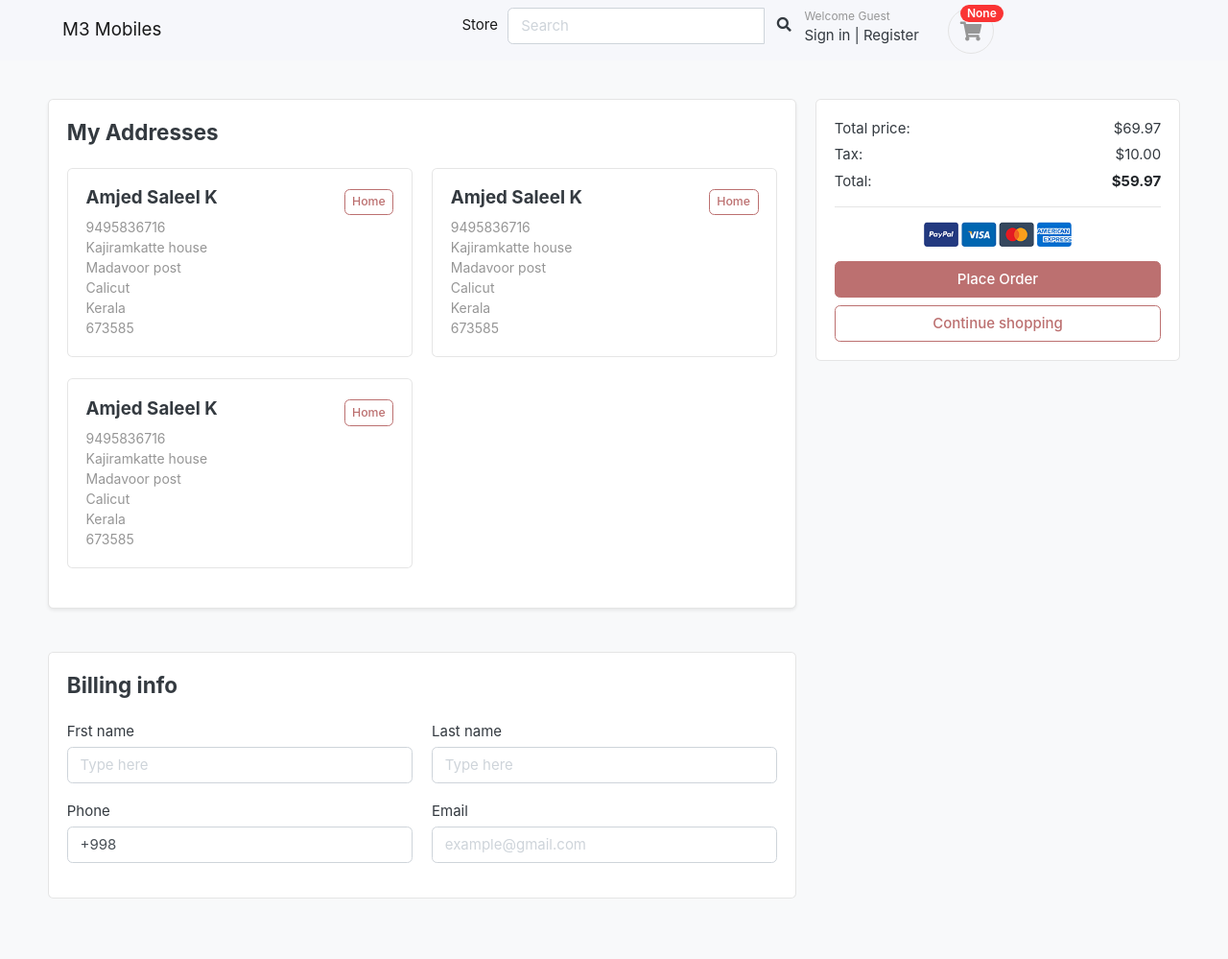
After one commit to amjedsaleel/m3-mobiles, a Django app: page /cart/checkout/ in a window 1280 px wide. The commit adds this page. Shown: the whole page at 96% size. Run offline with Django 3.2, Linux system fonts and the light colour scheme; data that the repository does not hold is empty; some libraries are stand-ins or nearby versions; some web fonts are replaced.

Commit message:
Checkout page designed

```diff
--- a/cart/urls.py
+++ b/cart/urls.py
@@ -9,8 +9,10 @@ app_name = 'cart'
 urlpatterns = [
     path('', views.user_cart, name='cart'),
     path('add-to-cart/<str:variant_slug>/', views.add_to_cart, name='add-to-cart'),
+
     path('increment-cart-item/<str:cart_item_id>/', views.increment_cart_item, name='increment-cart-item'),
     path('decrement-cart-item/<str:cart_item_id>/', views.decrement_cart_item, name='decrement-cart-item'),
     path('delete-cart-item/<str:cart_item_id>/', views.delete_cart_item, name='delete-cart-item'),
 
+    path('checkout/', views.checkout, name='checkout')
 ]
--- a/cart/views.py
+++ b/cart/views.py
@@ -144,3 +144,7 @@ def delete_cart_item(request, cart_item_id):
         }
 
         return JsonResponse(context)
+
+
+def checkout(request):
+    return render(request, 'cart/checkout.html')
--- a/templates/cart/cart.html
+++ b/templates/cart/cart.html
@@ -89,8 +89,8 @@
                             <p class="text-center mb-3">
                                 <img src="{% static 'images/payments.png' %}" height="26">
                             </p>
-                            <a href="#" class="btn btn-primary btn-block"> Checkout </a>
-                            <a href="#" class="btn btn-light btn-block">Continue Shopping</a>
+                            <a href="{% url 'cart:checkout' %}" class="btn btn-primary btn-block"> Checkout </a>
+                            <a href="{% url 'store:store' %}" class="btn btn-light btn-block">Continue Shopping</a>
                         </div>
                     </div>
 
--- /dev/null
+++ b/templates/cart/checkout.html
@@ -0,0 +1,134 @@
+{% extends 'base.html' %}
+{% load static %}
+{% block title %} M3 | Checkout {% endblock %}
+{% block content %}
+    <section class="section-content padding-y bg">
+        <div class="container">
+            <div class="row">
+                <main class="col-md-8">
+                    <article class="card mb-4 shadow-sm mb-5 bg-white rounded">
+                        <div class="card-body">
+                            <h4 class="card-title mb-4">My Addresses</h4>
+                            <div class="row">
+                                <div class="col-12 col-md-12 col-xl-6">
+                                    <figure class="itemside  mb-4 card ">
+                                        <div class="card-body">
+                                            <div class="d-flex justify-content-between align-items-center">
+                                                <div class="text-center align-items-center">
+                                                    <h5 class="">Amjed Saleel K</h5>
+                                                </div>
+                                                <div>
+                                                    <button class="btn btn-sm btn-outline-primary">Home</button>
+                                                </div>
+                                            </div>
+                                            <p class="small-gray-text">9495836716</p>
+                                            <p class="small-gray-text">Kajiramkatte house</p>
+                                            <p class="small-gray-text">Madavoor post</p>
+                                            <p class="small-gray-text">Calicut</p>
+                                            <p class="small-gray-text">Kerala</p>
+                                            <p class="small-gray-text">673585</p>
+
+                                        </div>
+                                    </figure>
+                                </div> <!-- col.// -->
+                                <div class="col-12 col-md-12 col-xl-6">
+                                    <figure class="itemside  mb-4 card">
+                                        <div class="card-body">
+                                            <div class="d-flex justify-content-between align-items-center">
+                                                <div class="text-center align-items-center">
+                                                    <h5 class="">Amjed Saleel K</h5>
+                                                </div>
+                                                <div>
+                                                    <button class="btn btn-sm btn-outline-primary">Home</button>
+                                                </div>
+                                            </div>
+                                            <p class="small-gray-text">9495836716</p>
+                                            <p class="small-gray-text">Kajiramkatte house</p>
+                                            <p class="small-gray-text">Madavoor post</p>
+                                            <p class="small-gray-text">Calicut</p>
+                                            <p class="small-gray-text">Kerala</p>
+                                            <p class="small-gray-text">673585</p>
+                                        </div>
+                                    </figure>
+                                </div>
+                                <div class="col-12 col-md-12 col-xl-6">
+                                    <figure class="itemside  mb-4 card">
+                                        <div class="card-body">
+                                            <div class="d-flex justify-content-between align-items-center">
+                                                <div class="text-center align-items-center">
+                                                    <h5 class="">Amjed Saleel K</h5>
+                                                </div>
+                                                <div>
+                                                    <button class="btn btn-sm btn-outline-primary">Home</button>
+                                                </div>
+                                            </div>
+                                            <p class="small-gray-text">9495836716</p>
+                                            <p class="small-gray-text">Kajiramkatte house</p>
+                                            <p class="small-gray-text">Madavoor post</p>
+                                            <p class="small-gray-text">Calicut</p>
+                                            <p class="small-gray-text">Kerala</p>
+                                            <p class="small-gray-text">673585</p>
+                                        </div>
+                                    </figure>
+                                </div>
+                            </div>
+                        </div>
+                    </article>
+
+
+                    <article class="card mb-4">
+                        <div class="card-body">
+                            <h4 class="card-title mb-4">Billing info</h4>
+                            <form action="">
+                                <div class="row">
+                                    <div class="form-group col-sm-6">
+                                        <label>Frst name</label>
+                                        <input type="text" placeholder="Type here" class="form-control">
+                                    </div>
+                                    <div class="form-group col-sm-6">
+                                        <label>Last name</label>
+                                        <input type="text" placeholder="Type here" class="form-control">
+                                    </div>
+                                    <div class="form-group col-sm-6">
+                                        <label>Phone</label>
+                                        <input type="text" value="+998" class="form-control">
+                                    </div>
+                                    <div class="form-group col-sm-6">
+                                        <label>Email</label>
+                                        <input type="email" placeholder="example@gmail.com" class="form-control">
+                                    </div>
+                                </div>
+                            </form>
+                        </div>
+                    </article>
+                </main>
+
+                <aside class="col-md-4">
+                    <div class="card">
+                        <div class="card-body">
+                            <dl class="dlist-align">
+                                <dt>Total price:</dt>
+                                <dd class="text-right">$69.97</dd>
+                            </dl>
+                            <dl class="dlist-align">
+                                <dt>Tax:</dt>
+                                <dd class="text-right"> $10.00</dd>
+                            </dl>
+                            <dl class="dlist-align">
+                                <dt>Total:</dt>
+                                <dd class="text-right text-dark b"><strong>$59.97</strong></dd>
+                            </dl>
+                            <hr>
+                            <p class="text-center mb-3">
+                                <img src="{% static 'images/payments.png' %}" height="26">
+                            </p>
+                            <a href="#" class="btn btn-primary btn-block"> Place Order </a>
+                            <a href="#" class="btn btn-outline-primary btn-block"> Continue shopping </a>
+
+                        </div>
+                    </div>
+                </aside>
+            </div>
+        </div>
+    </section>
+{% endblock %}
```
